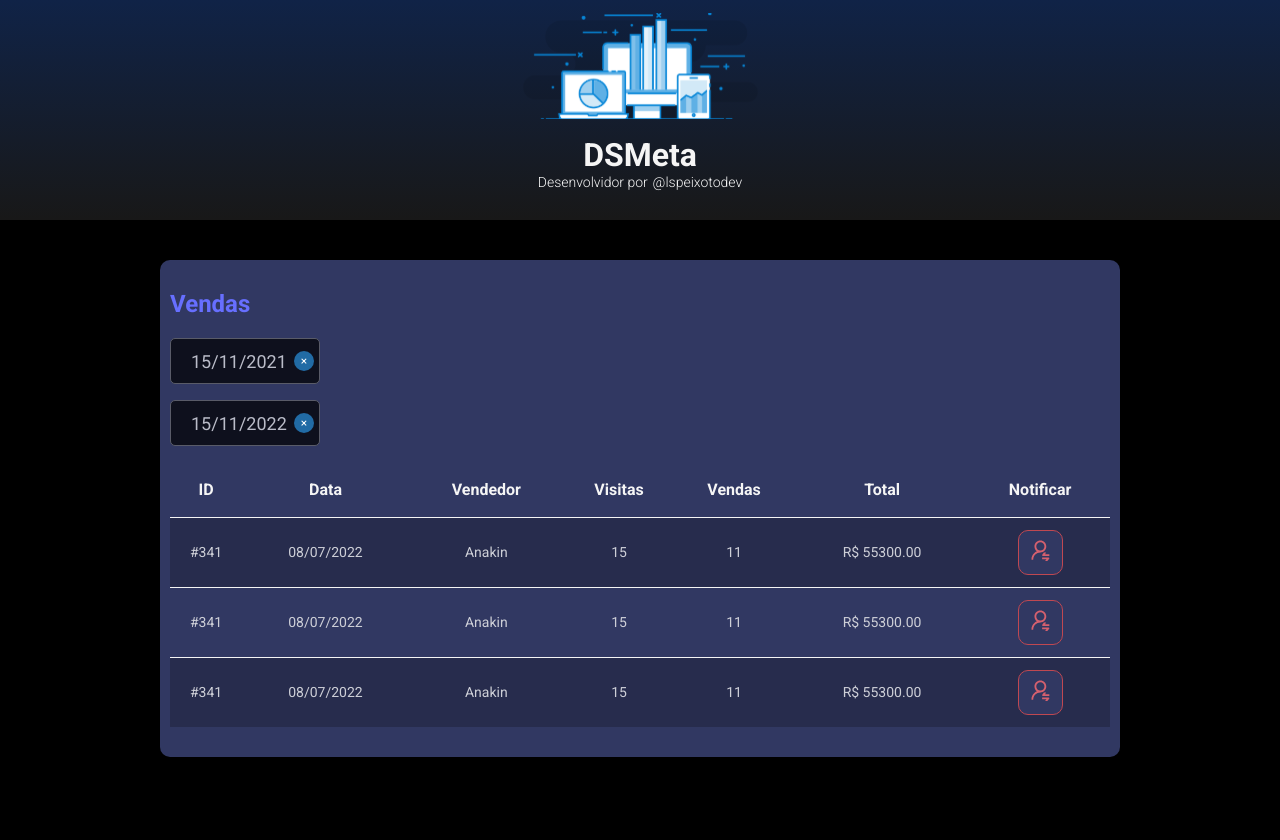
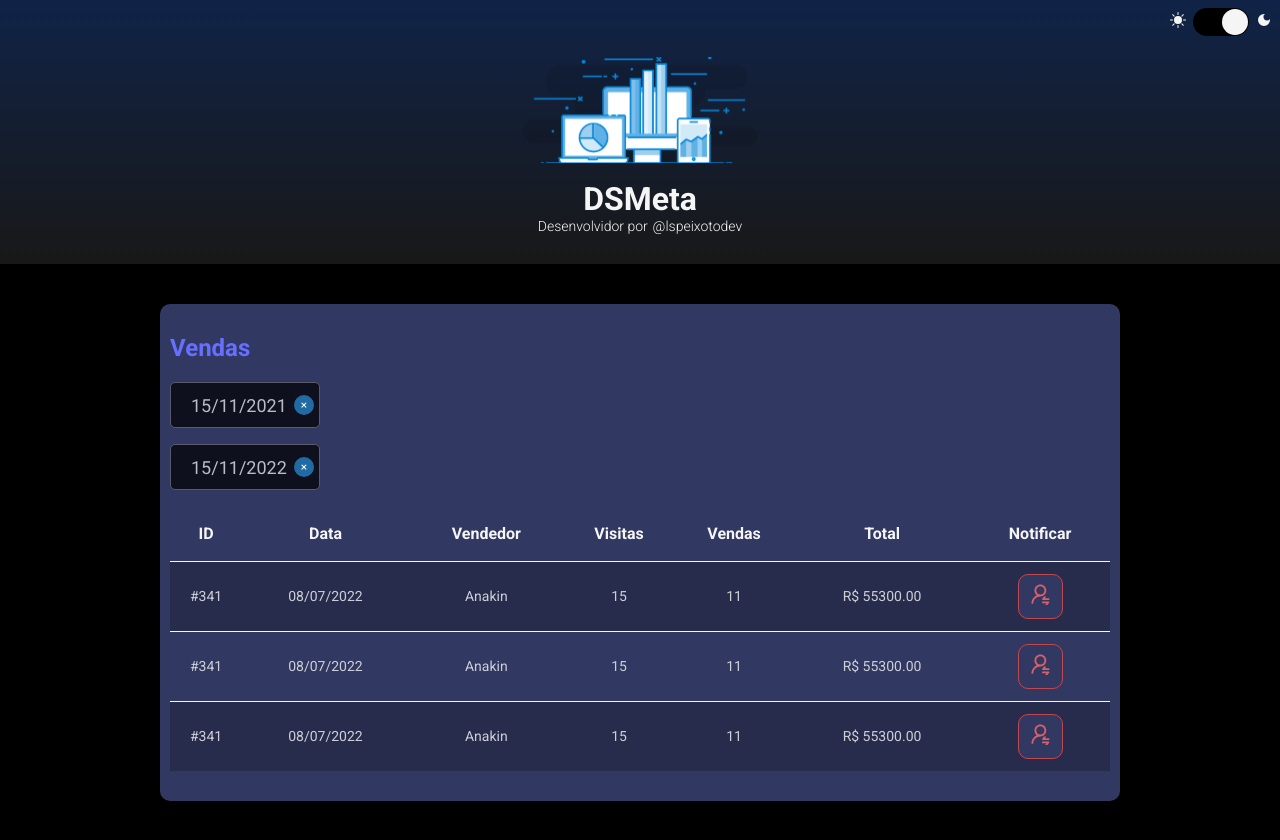
Before and after one commit to lucasspeixoto/dsmeta, a React (Vite) app in the folder frontend/: page / in a window 1280 px wide. Before the commit the page ends 800 px from the top, so only its background shows below. Built offline with nearby package versions, Linux system fonts and the light colour scheme.

Commit message:
Include Switch in the header for change theme, dark x light

```diff
--- a/frontend/index.html
+++ b/frontend/index.html
@@ -2,7 +2,7 @@
 <html lang="en">
   <head>
     <meta charset="UTF-8" />
-    <link rel="icon" type="image/svg+xml" />
+    <link rel="icon" type="image/svg+xml" href="favicon.png" />
     <meta name="viewport" content="width=device-width, initial-scale=1.0" />
     <title>Ds Meta</title>
   </head>
--- a/frontend/package.json
+++ b/frontend/package.json
@@ -18,6 +18,8 @@
     "react": "^18.2.0",
     "react-datepicker": "4.8.0",
     "react-dom": "^18.2.0",
+    "react-icons": "^4.6.0",
+    "react-switch": "^7.0.0",
     "styled-components": "^5.3.6"
   },
   "devDependencies": {
--- a/frontend/src/components/Header/index.tsx
+++ b/frontend/src/components/Header/index.tsx
@@ -1,12 +1,31 @@
 import logo from '@assets/images/logo.svg';
-import React from 'react';
+import { Toggle } from '@comp/Toggle';
+import React, { useState } from 'react';
 
-import { Container } from './styles';
+import { useTheme } from '../../hooks/useTheme';
+import { Container, ToggleContainer } from './styles';
+import { LogoContainer } from './styles';
 
-const Header: React.FC = () => (
+const Header: React.FC = () => {
+  const { toggleTheme, theme } = useTheme();
+  const [darkTheme, setDarkTheme] = useState(() =>
+    theme.title === 'dark' ? true : false,
+  );
+
+  const handleChangeTheme = () => {
+    setDarkTheme(!darkTheme);
+    toggleTheme();
+  };
+
+  return (
     <header>
       <Container>
+        <ToggleContainer>
+          <Toggle checked={darkTheme} onChange={handleChangeTheme} />
+        </ToggleContainer>
+        <LogoContainer>
           <img className="noSelect" src={logo} alt="Logo" />
+
           <h1>DSMeta</h1>
           <p>
             Desenvolvidor por
@@ -18,8 +37,10 @@ const Header: React.FC = () => (
               @lspeixotodev
             </a>
           </p>
+        </LogoContainer>
       </Container>
     </header>
   );
+};
 
 export default Header;
--- a/frontend/src/components/Header/styles.ts
+++ b/frontend/src/components/Header/styles.ts
@@ -2,14 +2,21 @@ import { mixins } from '@styles/abstracts/mixins';
 import styled from 'styled-components';
 
 export const Container = styled.div`
+  background: ${(props) => props.theme.gradients.header};
+`;
+
+export const ToggleContainer = styled.div`
+  padding: 0.5rem;
+  float: right;
+`;
+
+export const LogoContainer = styled.div`
   display: flex;
   flex-direction: column;
   align-items: center;
   padding: 0.7rem;
   width: 100%;
   height: 220px;
-
-  background: ${(props) => props.theme.gradients.header};
 
   > img {
     margin-top: 0.1rem;
--- /dev/null
+++ b/frontend/src/components/Toggle/index.tsx
@@ -0,0 +1,30 @@
+import React from 'react';
+import { BsSun, BsSunFill } from 'react-icons/bs';
+import { MdDarkMode, MdOutlineDarkMode } from 'react-icons/md';
+
+import { useTheme } from '../../hooks/useTheme';
+import { Container, ToggleLabel, ToggleSelector } from './styles';
+
+interface IToggleProps {
+  checked: boolean;
+  onChange(): void;
+}
+
+export const Toggle: React.FC<IToggleProps> = ({ checked, onChange }) => {
+  const { theme } = useTheme();
+
+  return (
+    <Container>
+      <ToggleLabel>{theme.title === 'dark' ? <BsSunFill /> : <BsSun />}</ToggleLabel>
+      <ToggleSelector
+        checked={checked}
+        uncheckedIcon={false}
+        checkedIcon={false}
+        onChange={onChange}
+      />
+      <ToggleLabel>
+        {theme.title === 'dark' ? <MdDarkMode /> : <MdOutlineDarkMode />}
+      </ToggleLabel>
+    </Container>
+  );
+};
--- /dev/null
+++ b/frontend/src/components/Toggle/styles.ts
@@ -0,0 +1,20 @@
+import Switch, { ReactSwitchProps } from 'react-switch';
+import styled from 'styled-components';
+
+export const Container = styled.div`
+  display: flex;
+  align-items: center;
+`;
+
+export const ToggleLabel = styled.span`
+  color: ${(props) => props.theme.colors.white};
+`;
+
+export const ToggleSelector = styled(Switch).attrs<ReactSwitchProps>(({ theme }) => ({
+  onColor: theme.colors.black,
+  offColor: theme.colors.white,
+  onHandleColor: theme.colors.white,
+  offHandleColor: theme.colors.black,
+}))<ReactSwitchProps>`
+  margin: 0 7px;
+`;
```
Also changed, not shown: frontend/favicon.png (added), 1 other file (tests, documents, lock files or other folders). Lines whose indentation alone changed are shown as unchanged.
